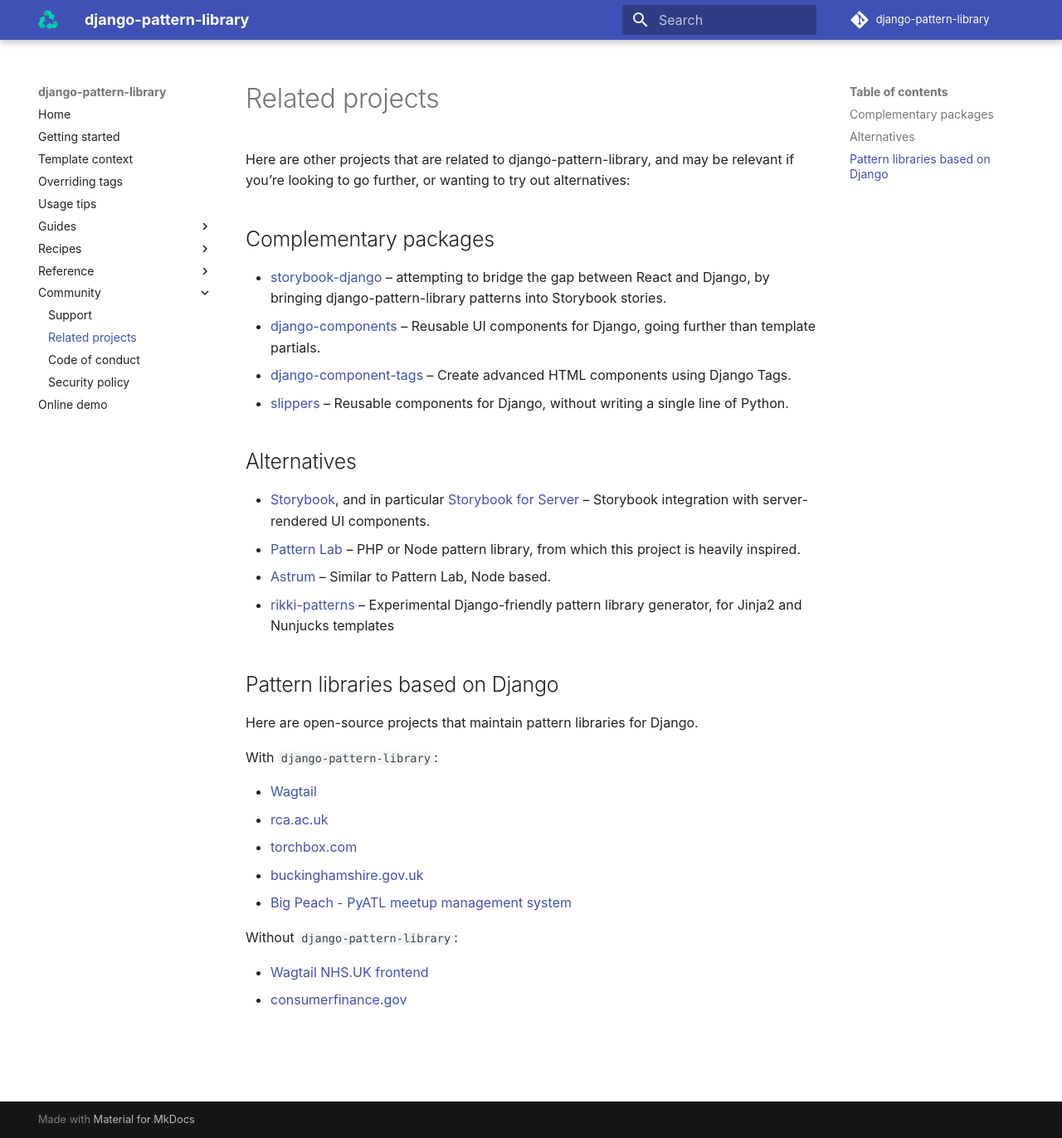
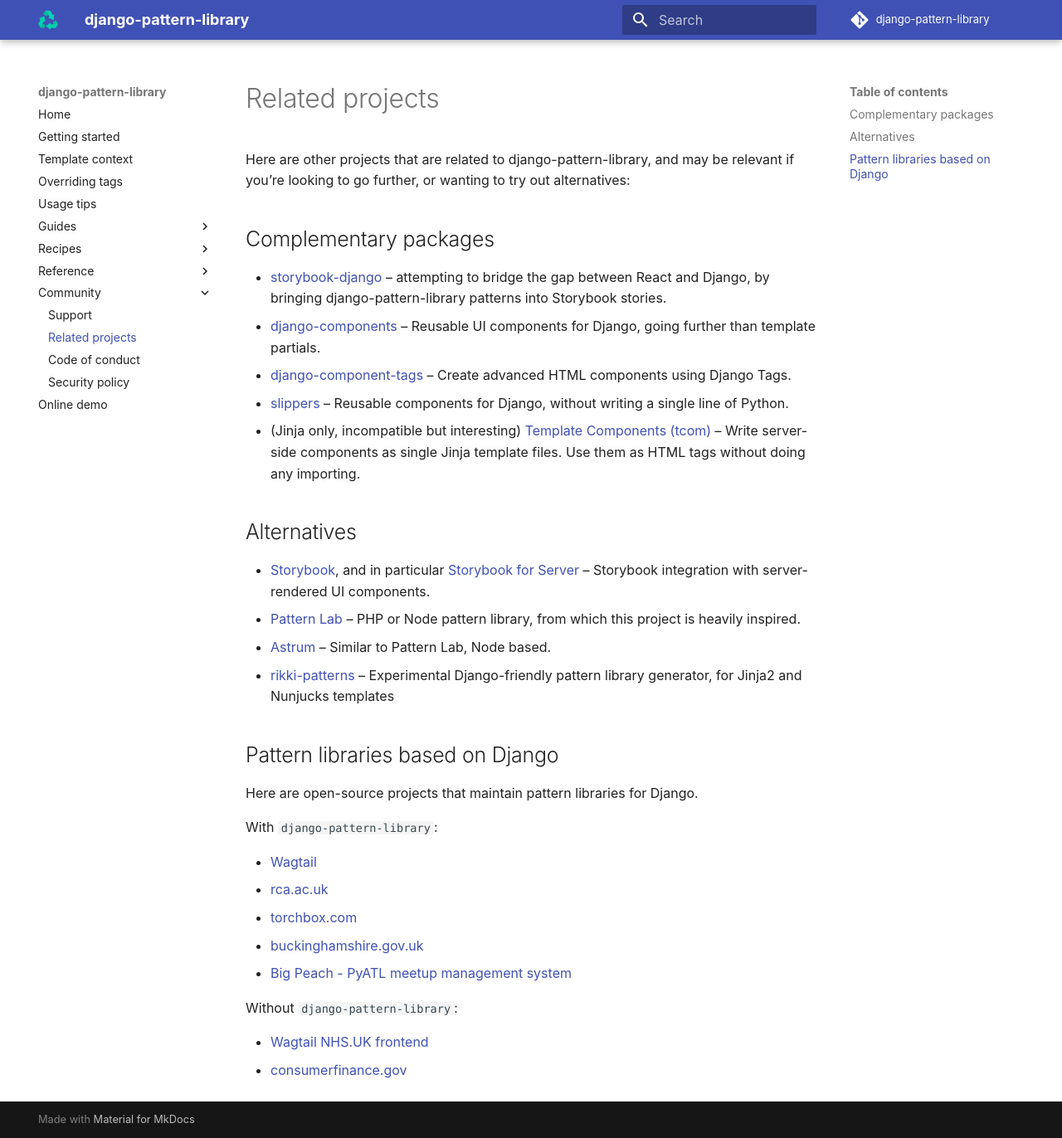
Before and after one commit to torchbox/django-pattern-library, an MkDocs documentation site: the page built from docs/community/related-projects.md, in a window 1280 px wide and 1372 px high. Shown: the whole window at 83% size. Built offline with MkDocs 1.6.1 and Material for MkDocs 9.7.7, drawn with Linux system fonts in a browser that asks for light colours; comment, search, counter and statistics services are not loaded.

Commit message:
Update related-projects.md

```diff
--- a/docs/community/related-projects.md
+++ b/docs/community/related-projects.md
@@ -8,6 +8,7 @@
 - [django-components](https://github.com/EmilStenstrom/django-components/) – Reusable UI components for Django, going further than template partials.
 - [django-component-tags](https://github.com/syse-i/django-component-tags) – Create advanced HTML components using Django Tags.
 - [slippers](https://github.com/mixxorz/slippers) – Reusable components for Django, without writing a single line of Python.
+- (Jinja only, incompatible but interesting) [Template Components (tcom)](https://tcom.scaletti.dev/) – Write server-side components as single Jinja template files. Use them as HTML tags without doing any importing.
 
 ## Alternatives
 
@@ -15,6 +16,7 @@
 - [Pattern Lab](http://patternlab.io/) – PHP or Node pattern library, from which this project is heavily inspired.
 - [Astrum](http://astrum.nodividestudio.com/) – Similar to Pattern Lab, Node based.
 - [rikki-patterns](https://github.com/springload/rikki-patterns) – Experimental Django-friendly pattern library generator, for Jinja2 and Nunjucks templates
+
 
 ## Pattern libraries based on Django
 
```
